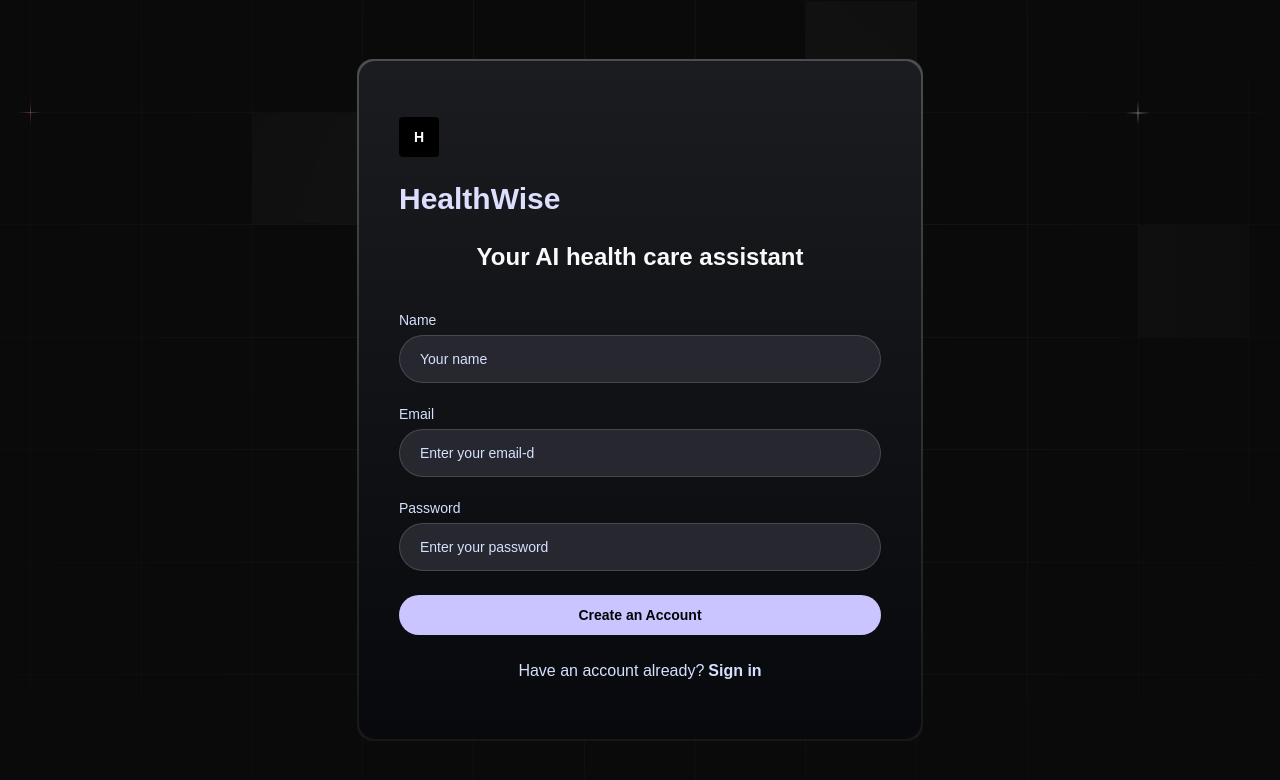
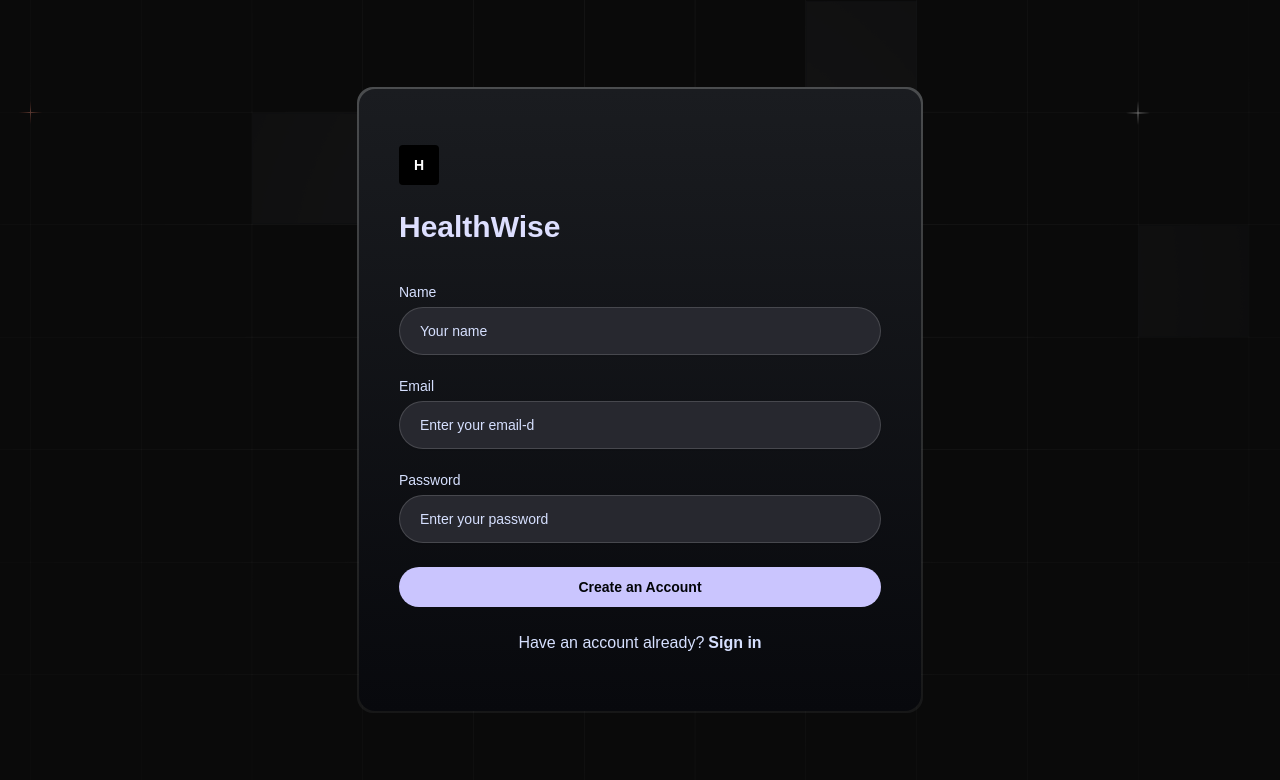
Before and after one commit to Vrushti-kulkarni/Cairo, a Next.js app: page /sign-up in a window 1280 px wide. Shown: the top 780 px of the page. Built offline with nearby package versions, Linux system fonts and the light colour scheme; no server answers; a web font is replaced by a local one.

Commit message:
changed tab name

```diff
--- a/app/layout.tsx
+++ b/app/layout.tsx
@@ -8,7 +8,7 @@ const monaSans = Mona_Sans({
 });
 
 export const metadata: Metadata = {
-  title: "Interviewer",
+  title: "Cairo",
   description: "Generated using AI-powered technology",
 };
 
--- a/components/AuthForm.tsx
+++ b/components/AuthForm.tsx
@@ -128,8 +128,6 @@ const AuthForm = ({ type }: { type: FormType }) => {
                 {/* <span className="font-semibold text-lg">HealthWise</span> */}
                 <h2 className='text-primary-100'>HealthWise</h2>
 
-                <h3 className="flex justify-center">Your AI health care assistant</h3>
-
                 <Form {...form}>
                     <form onSubmit={form.handleSubmit(onSubmit)} className="w-full space-y-6 mt-4 form ">
 
```
